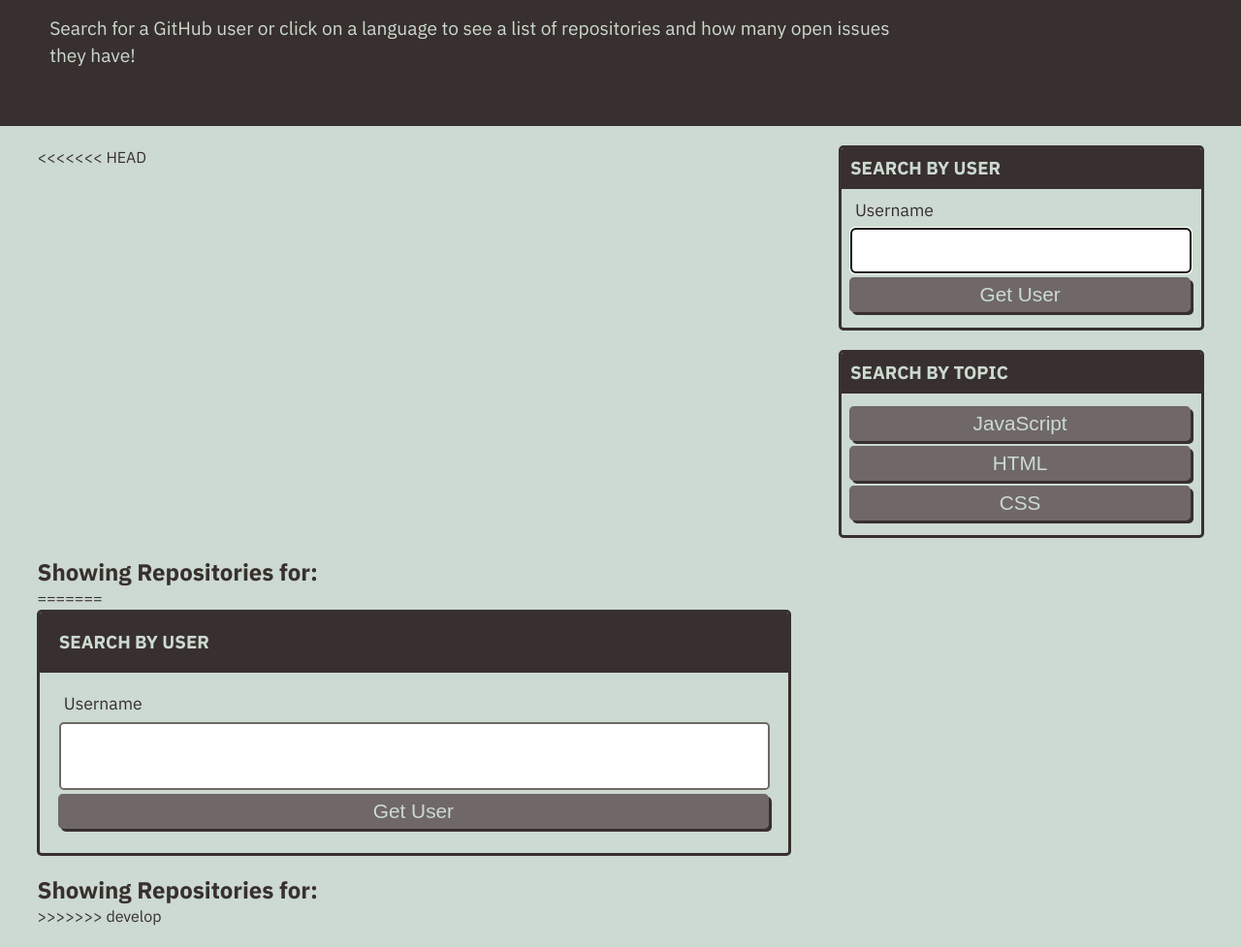
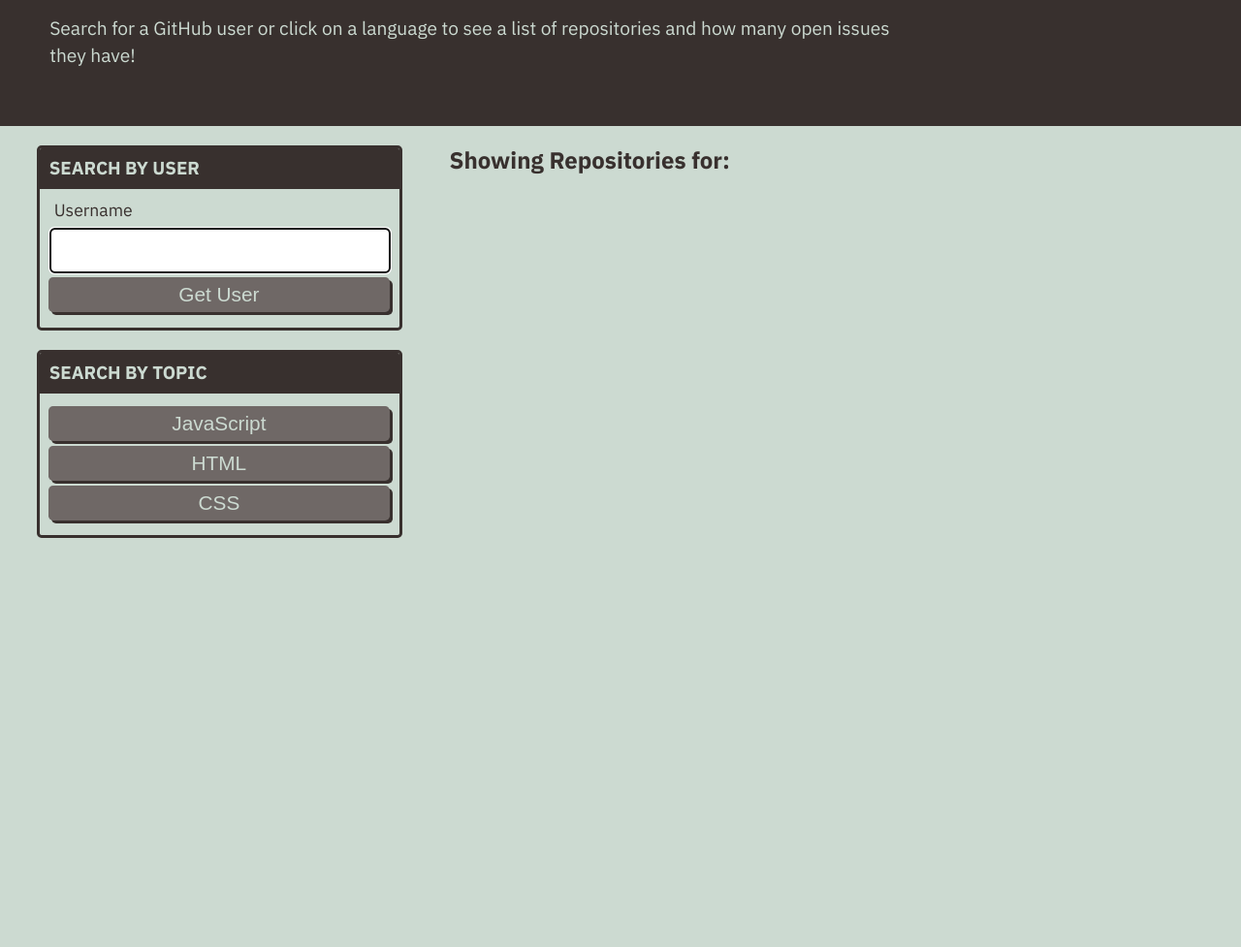
Before and after one commit to OrtizRG/git-it-done, a plain HTML site: page index.html in a window 1280 px wide. Shown: the part 103-1080 px from the top of the page at 97% size. After the commit the page ends 800 px from the top, so only its background shows below. Drawn offline with Linux system fonts and the light colour scheme.

Commit message:
updated html div classes conflict

```diff
--- a/index.html
+++ b/index.html
@@ -20,7 +20,6 @@
 
 
   <main class="flex-row justify-space-between">
-<<<<<<< HEAD
     <div class="col-12 col-md-4">
 
       <div class="card">
@@ -42,27 +41,10 @@
       </div>
     </div>
 
-    <div class="col-12 col-md-8">
-      <h2 class="subtitle">Showing Repositories for: <span id="repo-search-term"></span></h2>
-      <div id="repos-container" class="list-group">
-
-      </div>
-=======
-    <div class ="class-12 col-md-4">
-      <div class="card">
-        <h3 class="card-header text-uppercase">Search By User</h3>
-        <form id="user-form" class="card-body">
-          <label class="form-label" for="username">Username</label>
-          <input name="username" id="username" type="text" autofocus="true" class="form-input"/>
-          <button type="submit" class="btn">Get User</button>
-        </form>
-      </div>
-    </div>
 
     <div class ="class-12 col-md-8">
       <h2 class="subtitle">Showing Repositories for: <span id="repo-search-term"></span></h2>
       <div id="repos-container" class="list-group"></div>
->>>>>>> develop
     </div>
   </main>
 
```
